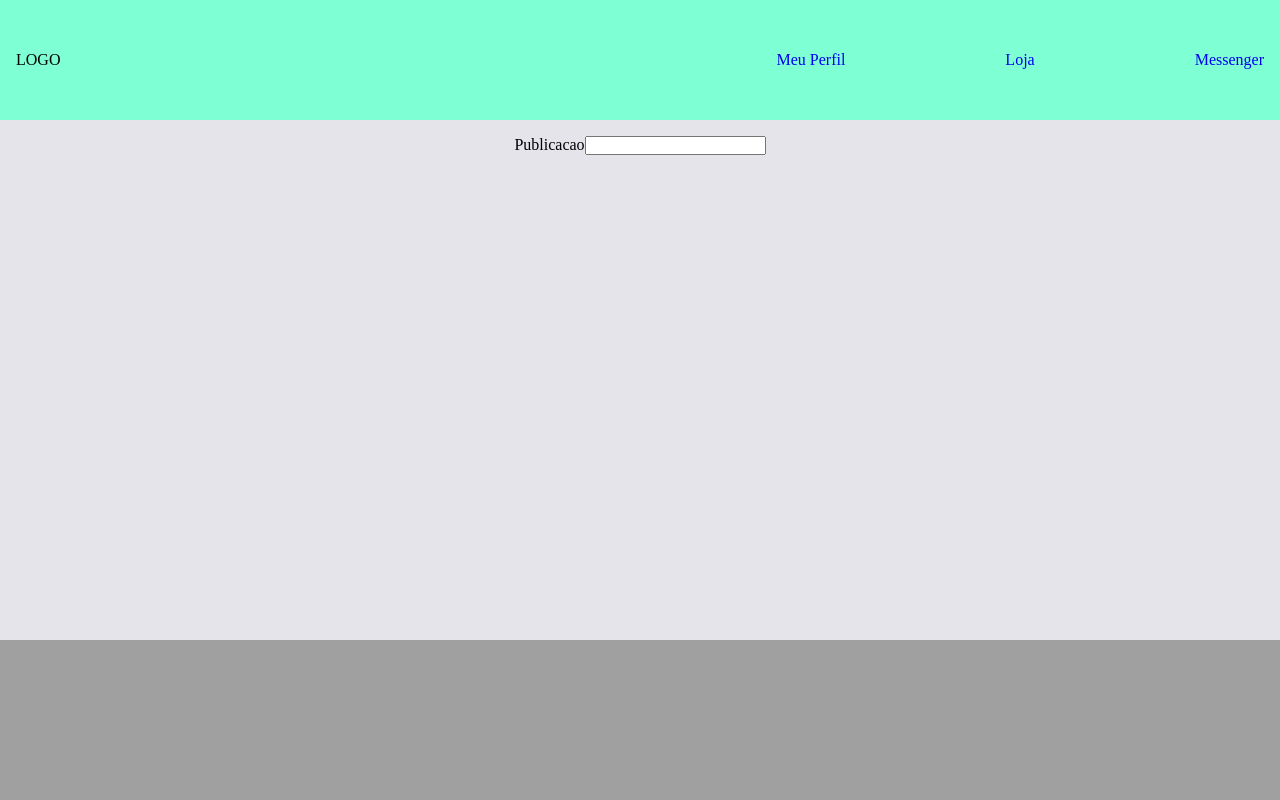
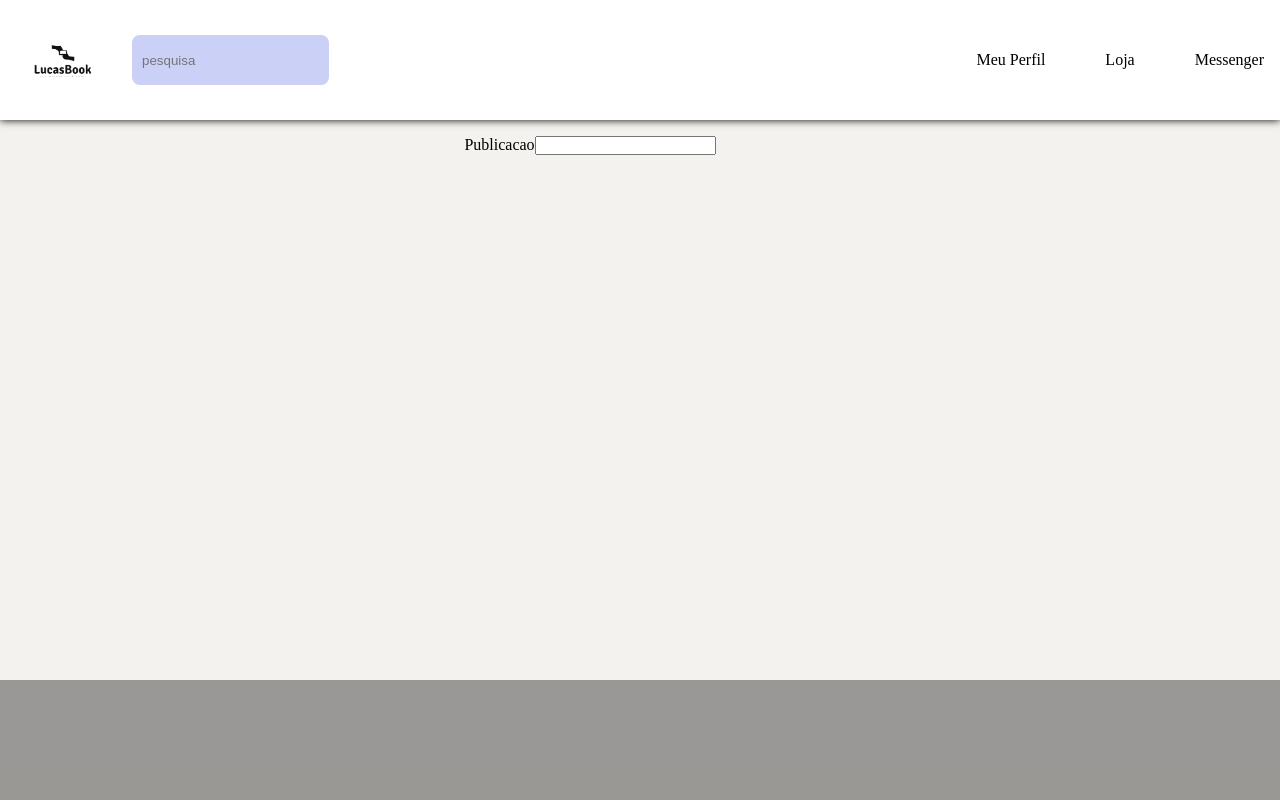
Before and after one commit to lucas-sales-pires/Projetos, a PHP site: page / in a window 1280 px wide. Run offline with PHP 8.4, Linux system fonts and the light colour scheme.

Commit message:
praticando

```diff
--- a/redeSocial/gulpfile.js
+++ b/redeSocial/gulpfile.js
@@ -8,4 +8,4 @@ import {
   minificarTS,
 } from './src/gulpfile.js';
 
-task('default', series(minificarHTML, minificarCSS, minificarIMG, minificarTS, minificarJS));
+task('default', series(minificarHTML, minificarCSS, minificarIMG, minificarJS,minificarTS));
--- a/redeSocial/src/css/style_index.css
+++ b/redeSocial/src/css/style_index.css
@@ -3,6 +3,15 @@
   padding: 0;
   box-sizing: border-box;
   text-decoration: none;
+}
+
+:root {
+  --cor-navbar: #FFFFFF;
+  --cor-tela-fundo: #F4F2EE;
+  --cor-div-cadastro: #181920;
+  --cor-input-form: #252A34;
+  --cor-placeholder: #CBD0F7;
+  --cor-botao-submit: #5568fe;
 }
 
 html,
@@ -12,46 +21,140 @@ body {
   max-width: 100vw;
 
 }
+
 li {
   list-style: none;
 }
+
 body {
   display: grid;
-  grid-template-columns: 1fr;
-  grid-template-rows: 15vh 65vh 20vh;
+  background-color: var(--cor-tela-fundo);
+  grid-template-columns: 100px 1fr 100px;
+  grid-template-rows: 15vh 70vh 15vh;
   grid-template-areas:
-    "cabecalho"
-    "conteudo"
-    "rodape";
+    "cabecalho cabecalho cabecalho"
+    "conteudo conteudo counteudo"
+    "rodape rodape rodape";
 
+}
+
+.logo {
+  display: flex;
+  max-width: 100px;
+  align-items: center;
+}
+
+.logo img {
+  border-radius: 8px;
+  height: 100%;
 
 }
 
 .cabecalho {
-  background-color: aquamarine;
+  display: grid;
+  background-color: var(--cor-navbar);
   grid-area: cabecalho;
-  display: grid;
   align-items: center;
   padding: 0px 1rem;
+  box-shadow: 0px 0px 8px 0px black;
+
 }
 
 .navbar {
   display: flex;
   justify-content: space-between;
-  gap: 10rem;
+  align-items: center;
+  gap: 1rem;
+}
+
+.nav-menu {
+  display: flex;
+  align-items: center;
+  gap: 60px;
+}
+.nav-link {
+  transition: 0.5s ease;
+  color: black;
+}
+.nav-link:hover {
+  color: #0088d2;
+}
+
+.hamburguer {
+  display: none;
+  cursor: pointer;
+}
+
+.bar {
+  display: block;
+  width: 28px;
+  height: 3px;
+  border-radius: 2px;
+  margin: 5px auto;
+  background-color: #020202;
+  transition: all 0.3s ease-in-out;
+}
+
+.pesquisa-div {
+  display: flex;
+}
+
+.pesquisa-input {
+  height: 50px;
+  background-color: var(--cor-placeholder);
+  border: unset;
+  border-radius: 8px;
+  padding: 10px;
 }
 
 
-
 main {
-  background-color: #e4e4ea;
   grid-area: conteudo;
   padding: 1rem 1rem;
   text-align: center;
 }
+
 
 footer {
   background-color: rgba(0, 0, 0, 0.374);
   grid-area: rodape;
 
 }
+
+
+@media(max-width:768px) {
+  .hamburguer {
+    display: block;
+  }
+  .hamburguer.active .bar:nth-child(2){
+    opacity: 0;
+  }
+  .hamburguer.active .bar:nth-child(1){
+    transform: translateY(8px) rotate(45deg);
+  }
+  .hamburguer.active .bar:nth-child(3){
+    transform: translateY(-8px) rotate(-45deg);
+  }
+  .nav-menu{
+    position:fixed;
+    left: -100%;
+    top: 111px;
+    gap: 0;
+    border-radius: 0 0 20px 20px;
+    background-color: black;
+    text-align: center;
+    flex-direction: column;
+    width: 100%;
+    transition: 0.3s;
+  }
+  .nav-link {
+    color: white;
+  }
+  .nav-item {
+    margin: 16px 0;
+  }
+  .nav-menu.active {
+    left: 0;
+    top: 85px;
+  }
+}
--- a/redeSocial/src/index.html
+++ b/redeSocial/src/index.html
@@ -11,17 +11,31 @@
 <body>
   <header class="cabecalho ">
     <nav class="navbar">
-      <div class="logo navbar" >
-        <li>LOGO</li>
-      </div>
-      <div class="opcoes navbar">
-        <li><a href="#">Meu Perfil</a></li>
-        <li><a href="#">Loja</a></li>
-        <li><a href="#">Messenger</a></li>
+      <ul class="logo navbar" >
+        <li class="nav-item"><img src="./img/logo.png" class="logo"></li>
+        <li class="nav-item"> <input type="text" name="pesquisa" class="pesquisa-input" placeholder="pesquisa"></li>
+      </ul>
+
+    </ul>
+      <ul class="nav-menu">
+        <li class="nav-item"><a href="#" class="nav-link">Meu Perfil</a></li>
+        <li class="nav-item"><a href="#" class="nav-link">Loja</a></li>
+        <li class="nav-item"><a href="#" class="nav-link">Messenger</a></li>
+      </ul>
+      <div class="hamburguer">
+        <span class="bar"></span>
+        <span class="bar"></span>
+        <span class="bar"></span>
       </div>
     </nav>
+
   </header>
   <main class="conteudo">
+    <div class="stories">
+      <div class="fotos">
+
+      </div>
+    </div>
     <div class="publicacao">
       <label for="">Publicacao<input type="text"></label>
     </div>
@@ -32,6 +46,7 @@
   <footer class="rodape">
 
   </footer>
+  <script src="./javascript/index.js"></script>
 </body>
 
 </html>
--- a/redeSocial/src/javascript/index.js
+++ b/redeSocial/src/javascript/index.js
@@ -0,0 +1,7 @@
+const hamburguer = document.querySelector(".hamburguer")
+const navMenu = document.querySelector(".nav-menu")
+
+hamburguer.addEventListener("click",()=>{
+    hamburguer.classList.toggle("active");
+    navMenu.classList.toggle("active");
+})
```
Also changed, not shown: redeSocial/src/assets/css/style_cadastro.css (added, +48 -0 lines), redeSocial/src/assets/javascript/script_cadastro.js (added, +14 -0 lines), redeSocial/src/gulpfile.js (+11 -6 lines), redeSocial/src/javascript/script_cadastro.js (deleted, +0 -8 lines), redeSocial/src/javascript/script_login.js (deleted, +0 -25 lines), redeSocial/src/paginas/cadastro&login.html (added, +105 -0 lines), redeSocial/src/paginas/cadastro.html (deleted, +0 -39 lines), redeSocial/src/paginas/login.html (+9 -1 lines), redeSocial/src/paginas/telaErroUsuarioCadastrado.html (added, +29 -0 lines), redeSocial/src/php/cadastro.php (added, +33 -0 lines), redeSocial/src/php/conexao.php (added, +13 -0 lines), redeSocial/src/img/logo.png.
